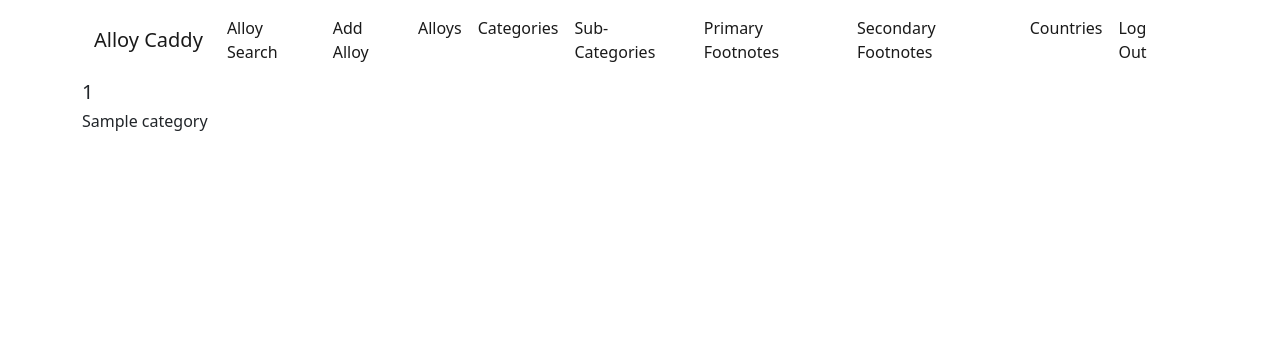
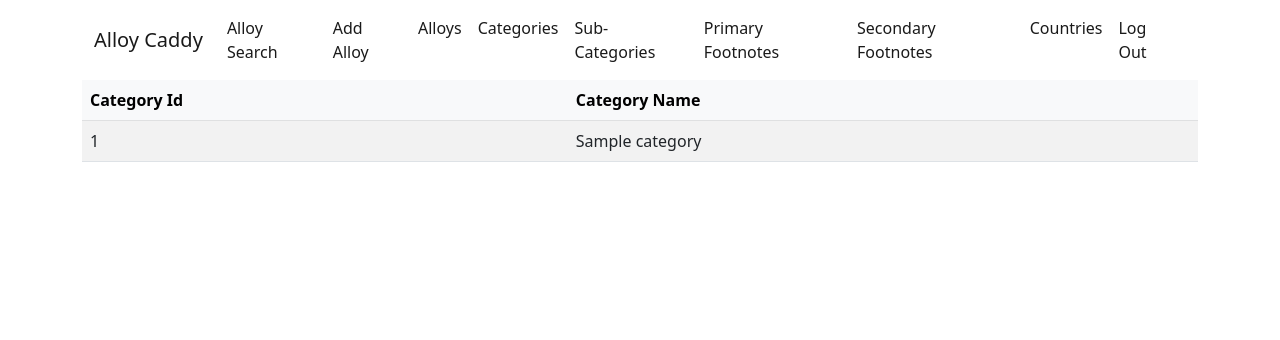
Before and after one commit to PhantomPWR/pp4-alloy-caddy, a Django app: page /categories/ in a window 1280 px wide. Shown: the top 340 px of the page. Run offline with Django 4.2, Linux system fonts and the light colour scheme; a user stored in the database is signed in; tables that the repository leaves empty hold one stand-in row (values such as "Sample post").

Commit message:
Add frontend functionality to add a category

```diff
--- a/alloycaddy/urls.py
+++ b/alloycaddy/urls.py
@@ -57,5 +57,10 @@ urlpatterns = [
         'delete-action/<str:pk>/',
         views.delete_alloy,
         name='delete_alloy'),
+    path(
+        'create_category/',
+        views.create_category,
+        name='create_category'
+    ),
 
 ]
--- a/alloylookup/models.py
+++ b/alloylookup/models.py
@@ -75,7 +75,8 @@ class Category(models.Model):
 
     category_id = models.IntegerField(
         null=False,
-        blank=False
+        blank=False,
+        unique=True
     )
     category_name = models.CharField(
         max_length=300,
@@ -108,6 +109,7 @@ class Subcategory(models.Model):
         blank=True,
         related_query_name='category'
     )
+    # category = models.ManyToManyField(Category)
     subcategory_id = models.IntegerField(
         null=False,
         blank=False
--- a/alloylookup/templates/alloylookup/categories_list.html
+++ b/alloylookup/templates/alloylookup/categories_list.html
@@ -1,17 +1,24 @@
 {% extends 'alloylookup/base.html' %}
 
 {% block content %}
-<body>
 
-    {% for category in categories %}
+<table class="table table-striped">
+    <thead class="table-light">
+        <tr>
+            <th scope="col">Category Id</th>
+            <th scope="col">Category Name</th>
+            <!-- <th scope="col">Subcategory</th> -->
+        </tr>
+    </thead>
+    <tbody>
+        {% for category in categories %}
+            <tr>
+                <td>{{ category.category_id }}</td>
+                <td>{{ category.category_name }}</td>
+                <!-- <td>{{ category.subcategory }}</td> -->
+            </tr>
+        {% endfor %}
+    </tbody>
+</table>
 
-    <div>
-        <h5>{{ category.category_id }}</h5>
-        <h6>{{ category.category_name }}</h6>
-        <h6>{{ category.subcategory }}</h6>
-    </div>
-
-    {% endfor %}
-
-</body>
 {% endblock %}
--- a/alloylookup/views.py
+++ b/alloylookup/views.py
@@ -23,7 +23,8 @@ from django.contrib.auth.decorators import (
     )
 from .forms import (
     CreateAlloyForm,
-    UpdateAlloyForm
+    UpdateAlloyForm,
+    CreateCategoryForm
     )
 from .models import (
     Country,
@@ -242,3 +243,29 @@ def delete_alloy(request, pk):
     }
 
     return render(request, 'alloylookup/delete_alloy.html', context)
+
+
+@login_required(login_url='account_login')
+@permission_required(
+    'alloylookup.category.can_add_category',
+    login_url='account_login'
+    )
+def create_category(request):
+    """
+    Form for creating an alloy category
+    """
+    create_category_form = CreateCategoryForm()
+    page_title = "Add a Category"
+    if request.method == "POST":
+        create_category_form = CreateCategoryForm(request.POST)
+        if create_category_form.is_valid():
+            create_category_form.save()
+            messages.success(request, "Category added successfully")
+            return redirect('/categories')
+
+    context = {
+        'create_category_form': create_category_form,
+        'page_title': page_title
+
+    }
+    return render(request, 'alloylookup/create_category.html', context)
```
Also changed, not shown: alloylookup/forms.py (+20 -0 lines), alloylookup/templates/alloylookup/create_category.html (added, +15 -0 lines), alloylookup/migrations/0006_alter_category_category_id.py (added), alloylookup/migrations/0007_auto_20230319_1615.py (added), alloylookup/migrations/0008_auto_20230319_1621.py (added).
